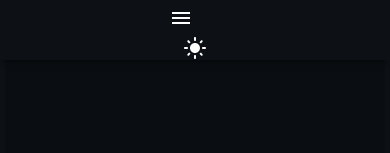
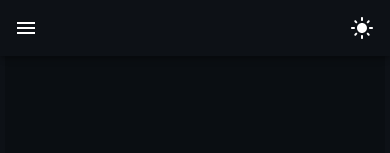
Before and after one commit to Nitishjhamb/MyPortfolio, a React (Create React App) app: page / in a window 390 px wide. Shown: the top 153 px of the page. Built offline with nearby package versions, Linux system fonts and the light colour scheme.

Commit message:
navigation bar error fix

```diff
--- a/src/index.scss
+++ b/src/index.scss
@@ -145,29 +145,19 @@ p, a, h1, h2, h3, h4, h5, label, button {
     color: #0d1116;
   }
 }
-/* Responsive Design */
+
 @media (max-width: 1024px) {
   .main-container {
     padding: 15px;
   }
 }
-
-@media (max-width: 768px) {
-  body {
-    font-size: 1rem !important;
-  }
-  .main-container {
-    padding: 10px;
-  }
-  .navigation-bar {
-    flex-direction: column;
-    align-items: center;
-  }
-  .header-image {
-    height: 300px;
+@media screen {
+  @media (max-width: 768px) {
+    .items-container {
+      padding: 5% 5%;
+    }
   }
 }
-
 @media (max-width: 480px) {
   body {
     font-size: 0.9rem !important;
@@ -175,10 +165,4 @@ p, a, h1, h2, h3, h4, h5, label, button {
   .main-container {
     padding: 5px;
   }
-  .items-container {
-    padding: 5% 5%;
-  }
-  .header-image {
-    height: 200px;
-  }
 }
```
